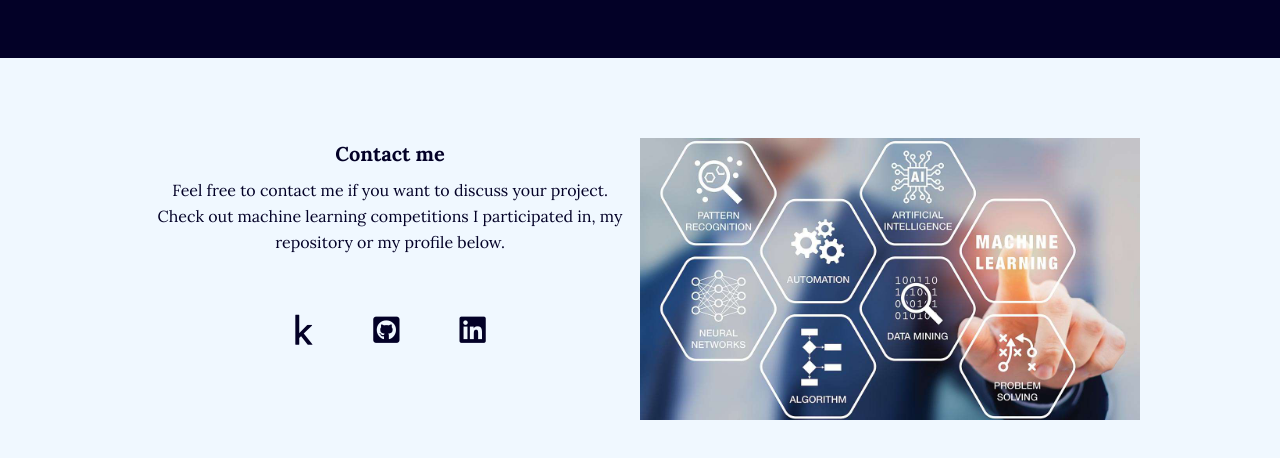
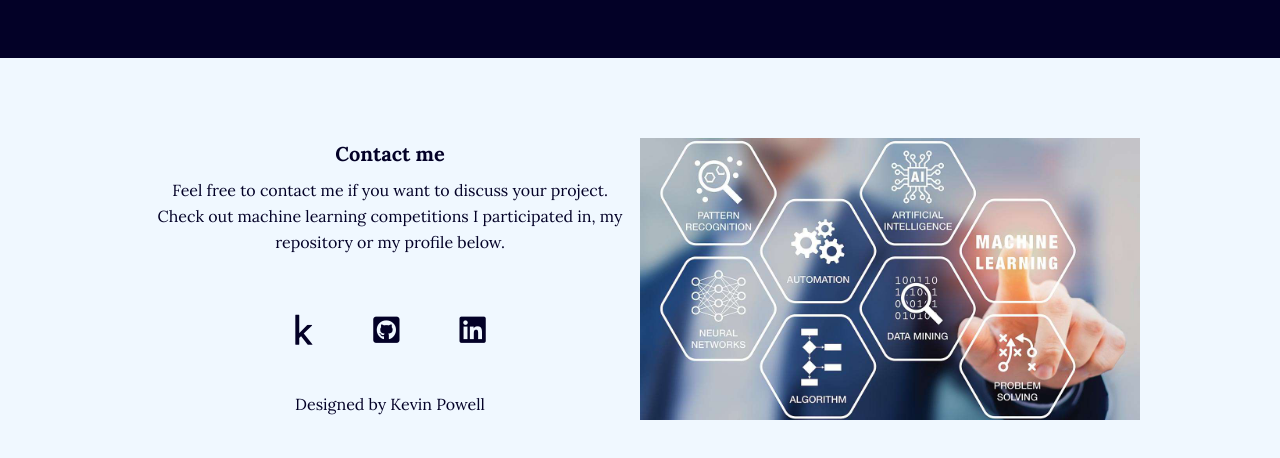
Before and after one commit to lucian-sp/lucian-sp.github.io, a plain HTML site: page index.html in a window 1280 px wide. Shown: the part 2181-2639 px from the top of the page. Drawn offline with nearby package versions, Linux system fonts and the light colour scheme.

Commit message:
Update index.html

```diff
--- a/index.html
+++ b/index.html
@@ -173,6 +173,7 @@
                             </a>
                         </li>
                     </ul>
+                    <p>Designed by Kevin Powell</p>
                 </div>
 
                 <div class="contact-right">
```
